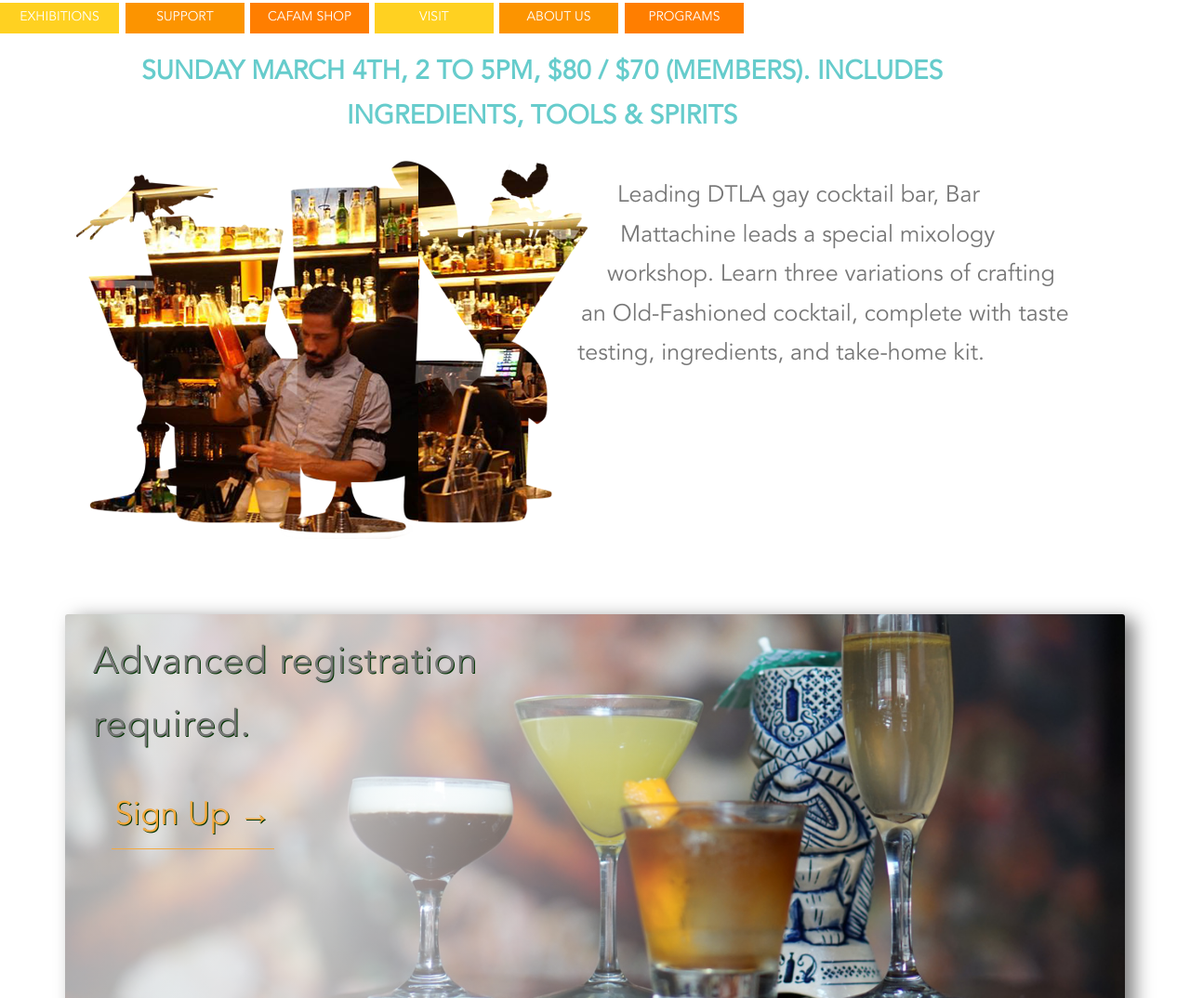
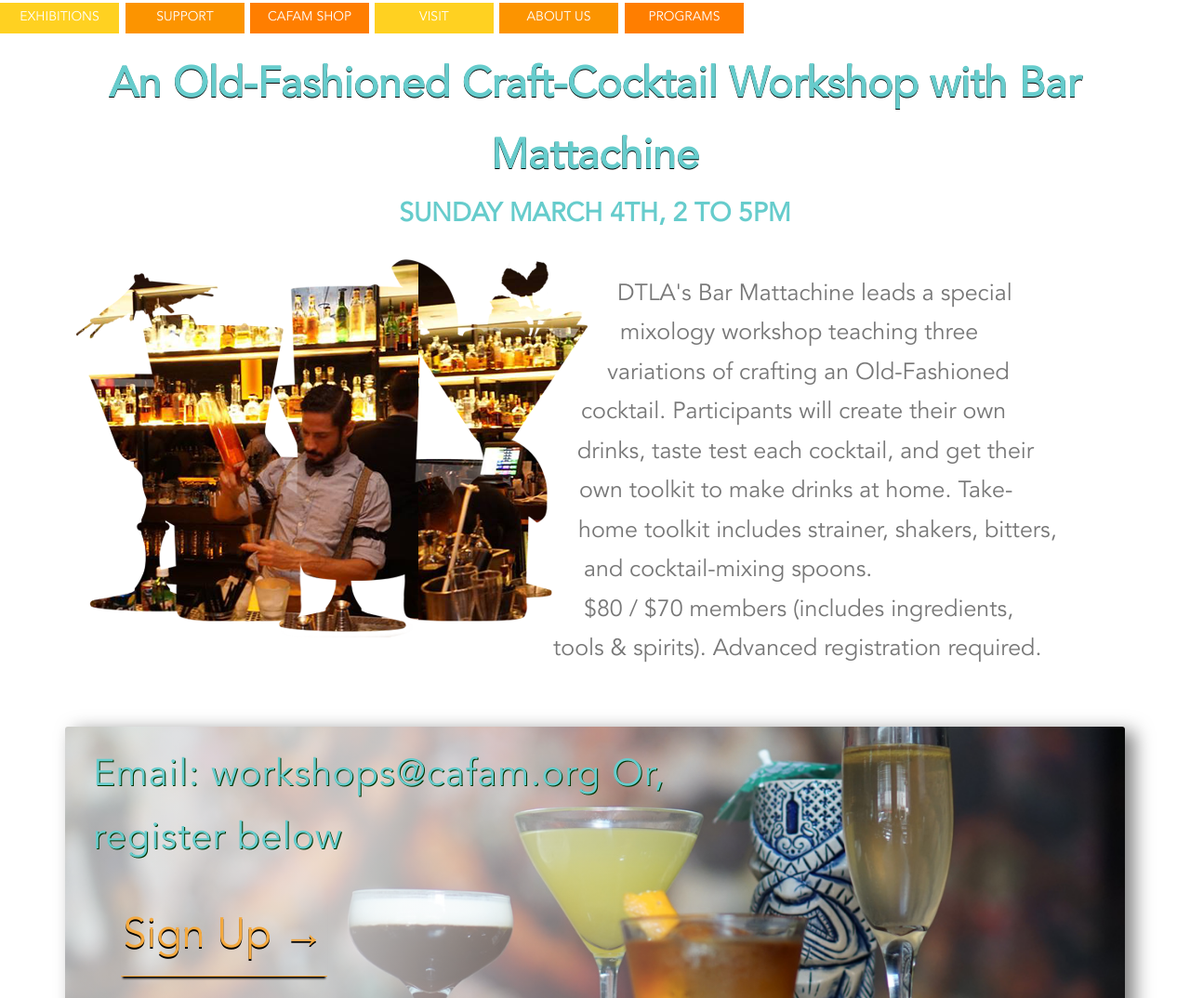
Before and after one commit to AlexEBall/CAFAM-Beacon-Project, a website: page index.html in a window 1280 px wide. Shown: the part 147-1221 px from the top of the page at 93% size. Drawn offline with Linux system fonts and the light colour scheme.

Commit message:
new fixes 02-25-2018

```diff
--- a/index.html
+++ b/index.html
@@ -2,16 +2,13 @@
 <html lang="en">
 <head>
     <meta charset="UTF-8">
-    <title>Tonight Only!</title>
+    <title>This Sunday Only!</title>
     <link rel="stylesheet" type="text/css" href="css/style.css">
 </head>
 <body>
     <div class="container">
         <div class="header">
             <div class="logo"><a href="/"><img src="images/logo-white.png" width="190" height="108" alt="Craft &amp; Fold Art Museum"/></a></div>
-            <h1 class="header__heading u-center-text">
-                An Old-Fashioned Craft-Cocktail Workshop with Bar Mattachine
-            </h1>
         </div>
         <div class="menu">
             <ul class="menu__ul">
@@ -26,16 +23,21 @@
         </div>
         <section class="promotion">
             <div class="row">
+                <h1 class="heading-main">An Old-Fashioned Craft-Cocktail Workshop with Bar Mattachine</h1>
                 <h3 class="bio__name">
-                    Sunday March 4th, 2 to 5pm, $80 / $70 (members). Includes ingredients, tools & spirits
+                    Sunday March 4th, 2 to 5pm
                 </h3>
                 <div class="col-2-of-2">
                     <div class="bio">
                         <div class="bio__shape">
                         </div>
                         <p class="paragraph paragraph__bioPromo">
-                            Leading DTLA gay cocktail bar, Bar Mattachine leads a special mixology workshop. Learn three variations of crafting an Old-Fashioned
-                            cocktail, complete with taste testing, ingredients, and take-home kit.
+                            DTLA's Bar Mattachine leads a special mixology workshop teaching three variations of crafting an Old-Fashioned cocktail.
+                            Participants will create their own drinks, taste test each cocktail, and get their own toolkit to make drinks at home. Take-home
+                            toolkit includes strainer, shakers, bitters, and cocktail-mixing spoons.
+                            <br/>
+                            $80 / $70 members (includes ingredients, tools & spirits).
+                            Advanced registration required.
                         </p>
                     </div>
                 </div>
@@ -44,9 +46,9 @@
                 <div class="drink-box">
                     <div class="drink-box__content">
                         <p class="paragraph paragraph__drink-box">
-                            Advanced registration required.
+                            Email: workshops@cafam.org
+                            Or, register below
                         </p>
-
                         <a href="https://cafam.formstack.com/forms/cocktail_workshop" class="btn-text btn-signup">Sign Up &rarr;</a>
                     </div>
                 </div>
--- a/sass/base/_typography.scss
+++ b/sass/base/_typography.scss
@@ -24,6 +24,13 @@
 	letter-spacing: 1.2rem;
 }
 
+.heading-main {
+	color: $color-heading;
+	font-size: 4.5rem;
+	text-shadow: 0 .1rem $color-black;
+	text-align: center;
+}
+
 .heading-secondary {
 	color: $color-heading;
 	font-size: 3rem;
@@ -42,6 +49,7 @@
 		text-shadow: 0.1rem 0.1rem #030;
 		letter-spacing: .1rem;
 		font-size: 4rem;
+		color: $color-heading;
 	}
 
 	&__card {
--- a/sass/components/_button.scss
+++ b/sass/components/_button.scss
@@ -31,6 +31,7 @@
 .btn-signup:link,
 .btn-signup:visited {
 	margin-left: 4%;
-	font-size: 3.5rem;
-	text-shadow: 0.1rem 0.1rem #030;
+	font-size: 4.5rem;
+	text-shadow: 0 0.2rem $color-black;
+	box-shadow: 0 0.4rem 0.2rem -0.2rem $color-black;
 }
--- a/sass/pages/_promotionPage.scss
+++ b/sass/pages/_promotionPage.scss
@@ -21,15 +21,10 @@
 	}
 
 	&__name {
-		// position: absolute;
-		top: -5rem;
-		left: 0;
 		color: $color-heading;
 		font-size: 2.8rem;
 		text-transform: uppercase;
 		text-align: center;
-		z-index: 3;
-		width: 90%;
 	}
 }
 
@@ -42,7 +37,7 @@
 	height: 48rem;
 
 	&__content {
-		width: 50%;
+		width: 70%;
 		padding: 2rem 3rem;
 	}
 }
```
Also changed, not shown: css/style.css.
